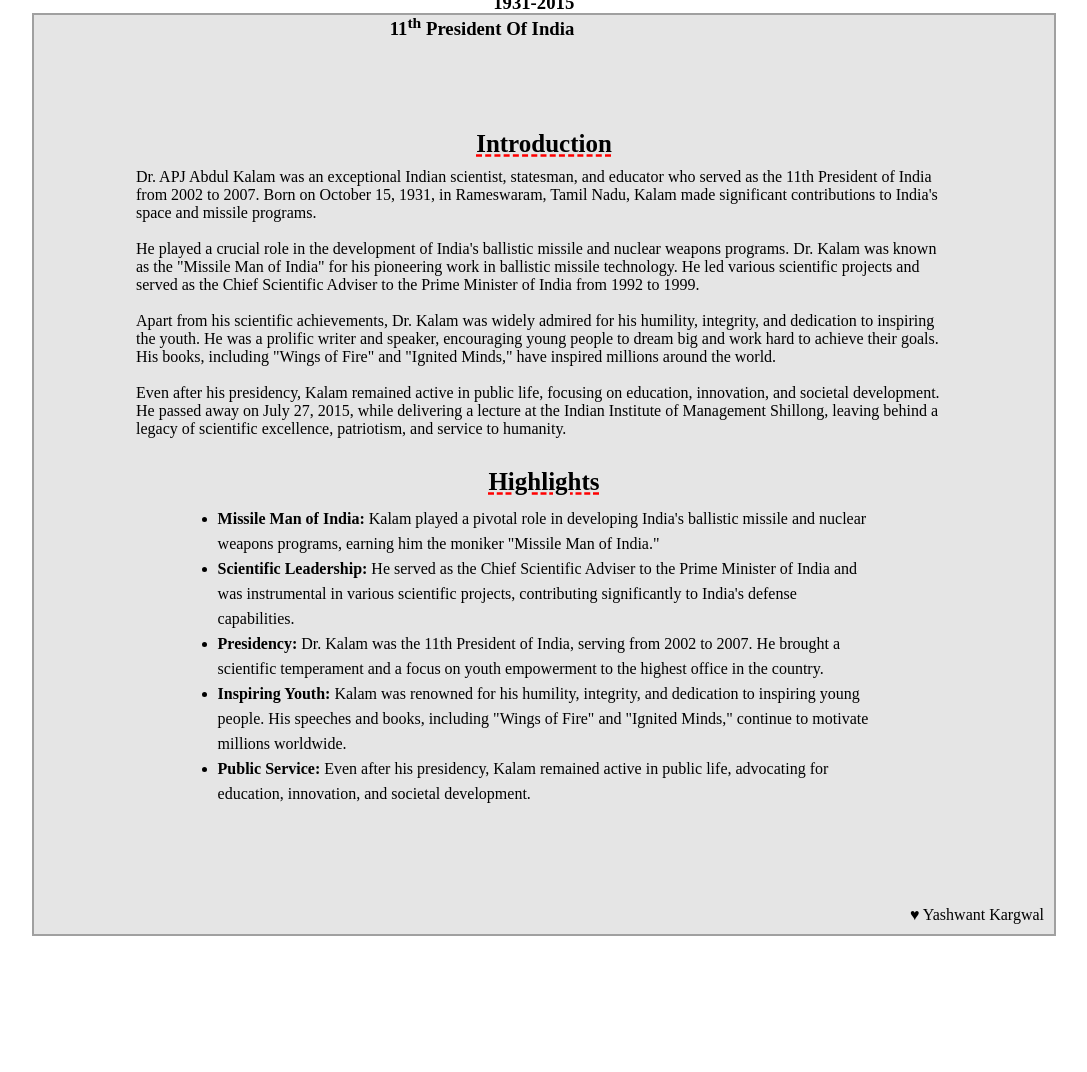
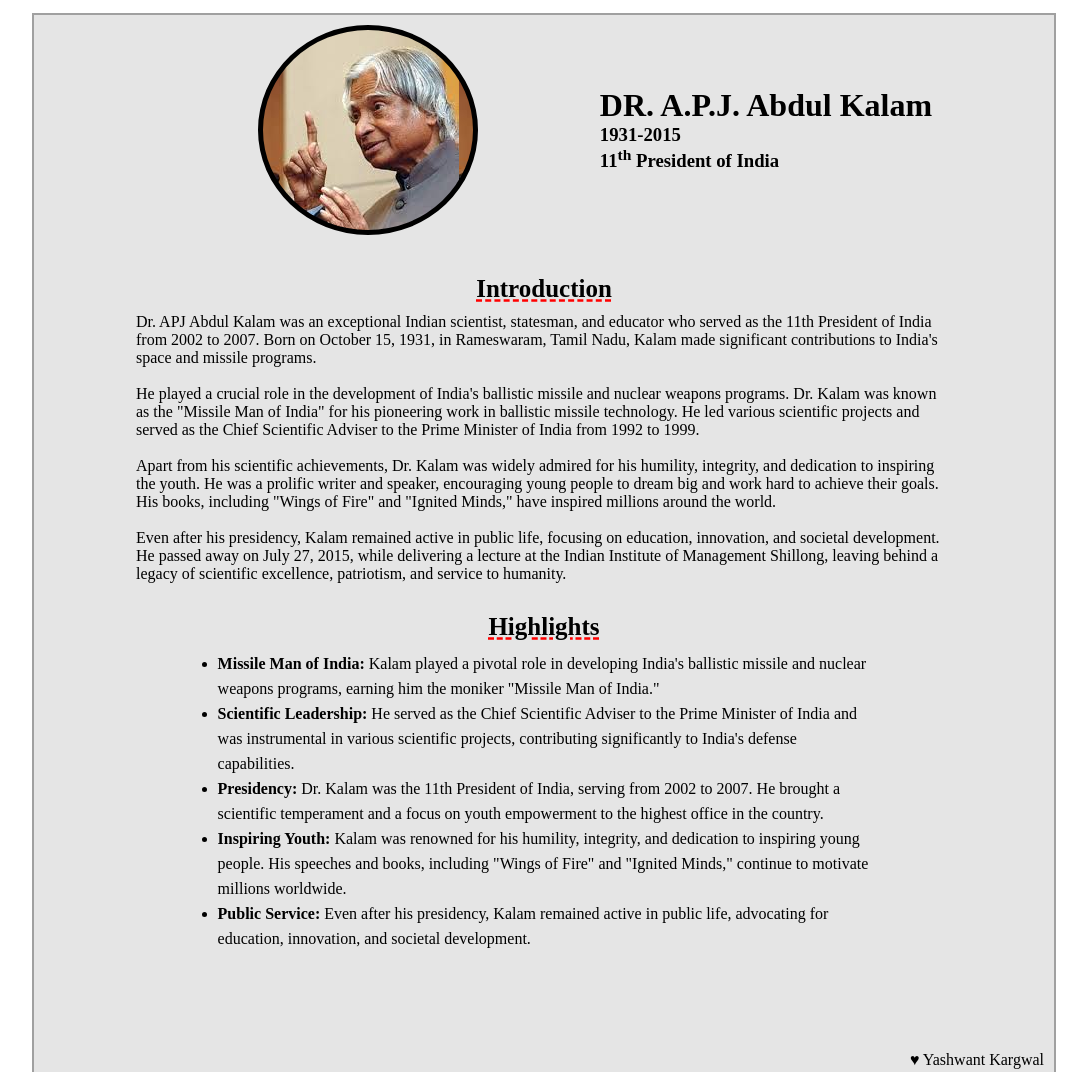
Before and after one commit to yashwant-kargwal/APJ-Tribute-page, a plain HTML site: page index.html in a window 1280 px wide. Shown: the top 1072 px of the page, without its empty margins (96-1183 px from the left). Before the commit the page ends 949 px from the top, so only its background shows below. Drawn offline with Linux system fonts and the light colour scheme.

Commit message:
style.css

```diff
--- a/style.css
+++ b/style.css
@@ -7,26 +7,22 @@
     margin: 1% 10% 1% 10%;
     border: 2px solid rgba(0, 0, 0, 0.3);
 }
+
+#herobox1{
+    display: flex;
+    justify-content: space-evenly;
+    align-items: center;
+}
 #hero_image{
-    width: fit-content;
     display: inline-block;
+    background-image: url(apj.jpg);
+    border-radius: 50%;
+    border:5px solid black;
     margin-left: 10%;
     margin-top: 10px;
     margin-bottom: 10px;
-}
-img{
-    border-radius: 50%;
-    border: 10px black solid;
     height: 200px;
     width: 210px;
-}
-#hero_content{
-    display: inline-block;
-    margin-left: 10%;
-    position:relative;
-    bottom:60px;
-    text-align: end;
-    text-transform: capitalize;
 }
 .hero_paragraph{
     height: fit-content;
```
